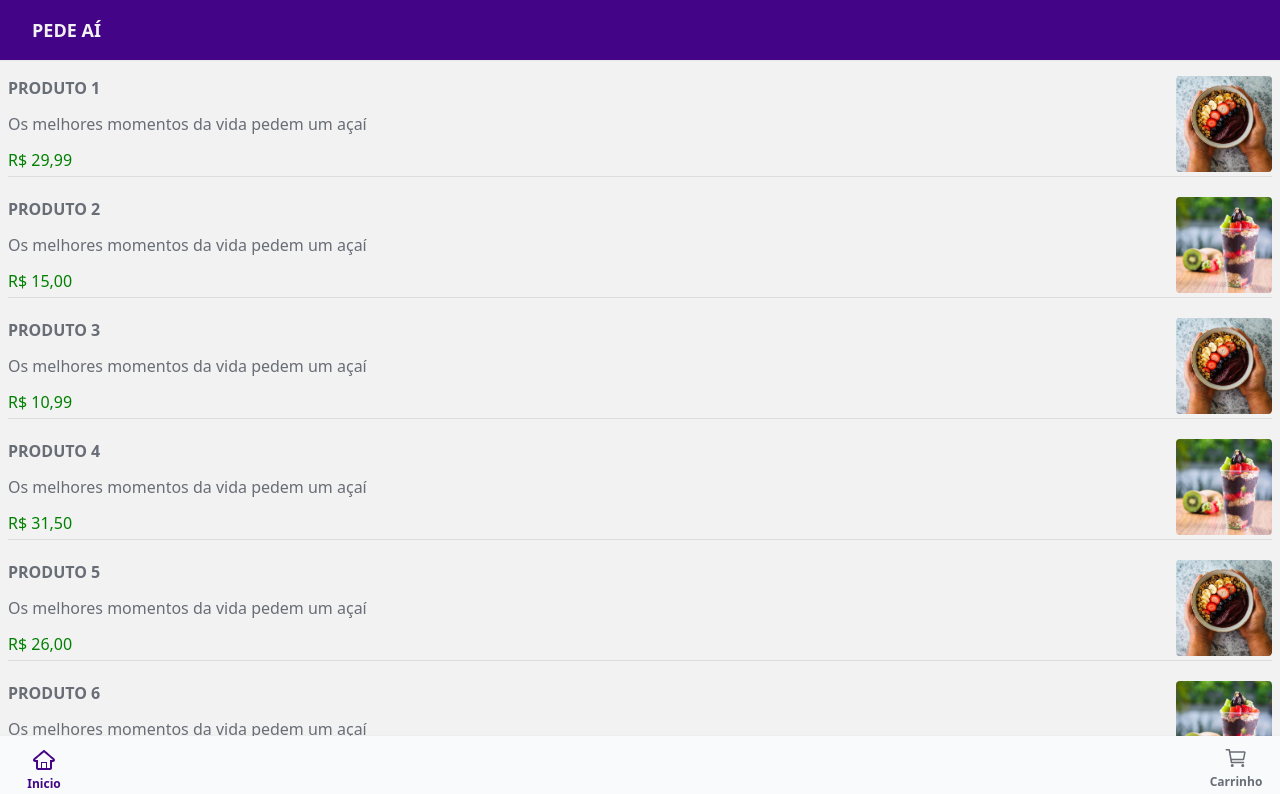
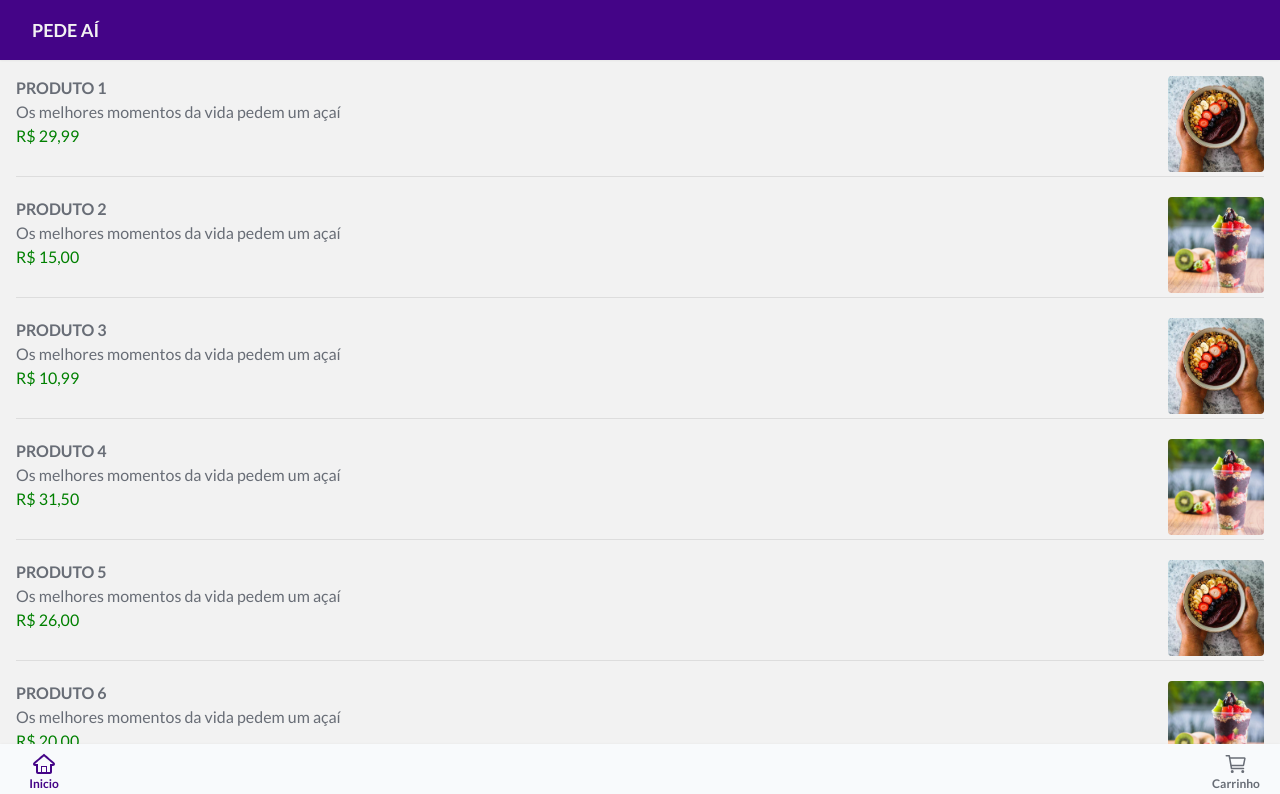
Before and after one commit to GledsonLucas111/PEDE-A-, a Next.js app: page / in a window 1280 px wide. Shown: the top 794 px of the page. Built offline with nearby package versions, Linux system fonts and the light colour scheme.

Commit message:
compenent footer

```diff
--- a/src/app/(store)/(home)/page.tsx
+++ b/src/app/(store)/(home)/page.tsx
@@ -1,21 +1,58 @@
-'use client';
+"use client";
 import { Card } from "@/components/card";
-import Footer from "@/components/footer";
+import { Footer } from "@/components/footer";
 import Header from "@/components/header";
 import { useCartStore } from "@/globalStateCar/CartStore";
+import { useRouter } from "next/navigation";
+import { useState } from "react";
+import { IoCartOutline } from "react-icons/io5";
+import { TiHomeOutline } from "react-icons/ti";
 
 export default function Home() {
-const items = useCartStore((state) => state.avaliableItems);
+  const items = useCartStore((state) => state.avaliableItems);
+  const [activeHome, setActiveHome] = useState(true);
+  const [activeCart, setActiveCart] = useState(false);
+  const { push } = useRouter();
+
+  const goToHome = () => {
+    setActiveHome(true);
+    setActiveCart(false);
+    push("/");
+  };
+  const goToCart = () => {
+    setActiveCart(true);
+    setActiveHome(false);
+    push("/cart");
+  };
 
   return (
     <div className="flex flex-col h-full justify-between ">
       <Header />
-      <div className="flex flex-col h-full" >
-          <Card.Root>
-            <Card.Content items={items} inCart={false} url="/product"></Card.Content>
-          </Card.Root>
+      <div className="flex flex-col h-full">
+        <Card.Root>
+          <Card.Content
+            items={items}
+            inCart={false}
+            url="/product"
+          ></Card.Content>
+        </Card.Root>
       </div>
-      <Footer />
+
+      <Footer.Root>
+        <Footer.Button
+          goTo={goToHome}
+          active={activeHome}
+          icon={<TiHomeOutline />}
+          text="Inicio"
+        ></Footer.Button>
+        <Footer.Button
+          goTo={goToCart}
+          active={activeCart}
+          icon={<IoCartOutline />}
+          text="Carrinho"
+        ></Footer.Button>
+      </Footer.Root>
+
     </div>
   );
 }
--- a/src/app/(store)/cart/page.tsx
+++ b/src/app/(store)/cart/page.tsx
@@ -1,5 +1,6 @@
 "use client";
 import { Card } from "@/components/card";
+import { Footer } from "@/components/footer";
 import { useCartStore } from "@/globalStateCar/CartStore";
 import { useRouter } from "next/navigation";
 import { useEffect, useState } from "react";
@@ -39,7 +40,7 @@ export default function Checkout() {
           <Card.Content items={items} inCart={true} quantityInCart={1}></Card.Content>
         </Card.Root>
 
-        <div className="pb-24 flex justify-center">
+        <div className="pb-24 pt-4 flex justify-center">
         <button
           onClick={() => push("/")}
           className=" h-10 text-red rounded font-bold flex items-center justify-center"
@@ -50,12 +51,9 @@ export default function Checkout() {
 
       </div>
 
-      <footer className="w-full p-4  bg-slate-50 shadow flex items-center fixed bottom-0">
-        <button className="w-full h-10 bg-green text-white active:bg-green300 rounded font-bold flex items-center justify-between px-2">
-          <p className="">Continuar</p>
-          <p className="">{sumPrice()}</p>
-        </button>
-      </footer>
+      <Footer.Root>
+        <Footer.Actions sumPrice={sumPrice} text="Confirmar"/>
+      </Footer.Root>
     </div>
   );
 }
--- a/src/app/(store)/product/[id]/page.tsx
+++ b/src/app/(store)/product/[id]/page.tsx
@@ -1,4 +1,5 @@
 "use client";
+import { Footer } from "@/components/footer";
 import { useCartStore } from "@/globalStateCar/CartStore";
 import { useRouter } from "next/navigation";
 import { useEffect, useState } from "react";
@@ -47,27 +48,24 @@ export default function Product(props: ProductProps) {
         </p>
       </div>
 
-      <footer className="w-full p-4  gap-7 bg-slate-50 shadow flex items-center justify-between fixed bottom-0">
+      <Footer.Root>
         <div className="flex gap-4 items-center">
           <button
-            onClick={() => setQuantity(quantity--)}
-            className="font-bold text-red text-2xl"
+            onClick={() => setQuantity(quantity-1)}
+            className="font-bold text-purple text-2xl"
           >
             <p>-</p>
           </button>
-          <p>{quantity}</p>
+          <p className="font-bold text-purple">{quantity}</p>
           <button
-            onClick={() => setQuantity(quantity++)}
-            className="font-bold text-red text-2xl"
+            onClick={() => setQuantity(quantity+1)}
+            className="font-bold text-purple text-2xl"
           >
             <p>+</p>
           </button>
         </div>
-        <button className="w-full h-10 bg-green text-white active:bg-green300 rounded font-bold flex items-center justify-between px-2" onClick={()=> addToCart(item[0])}>
-          <p className="">Adicionar</p>
-          <p className="">{sumPrice()}</p>
-        </button>
-      </footer>
+        <Footer.Actions sumPrice={sumPrice} text="Adicionar" />
+      </Footer.Root>
     </div>
   );
 }
--- a/src/app/layout.tsx
+++ b/src/app/layout.tsx
@@ -1,5 +1,11 @@
 import type { Metadata } from "next";
 import "./globals.css";
+import {Lato} from "next/font/google"
+
+const lato = Lato({
+  subsets: ['latin'],
+  weight: ['400', '700']
+})
 
 export const metadata: Metadata = {
   title: "PEDE AI",
@@ -14,7 +20,7 @@ export default function RootLayout({
 }>) {
   return (
     <html lang="en">
-      <body className="bg-white" suppressHydrationWarning={true}>
+      <body className={`bg-white ${lato.className}`}  suppressHydrationWarning={true}>
         {children}
       </body>
     </html>
--- a/src/components/card/CardContent.tsx
+++ b/src/components/card/CardContent.tsx
@@ -1,6 +1,7 @@
 "use client";
 import Image from "next/image";
 import { useRouter } from "next/navigation";
+import { HiTrash } from "react-icons/hi2";
 
 interface CardContentProps {
   items: any[];
@@ -9,30 +10,26 @@ interface CardContentProps {
   quantityInCart?: number;
 }
 
-export function CardContent({ items, url, inCart, quantityInCart }: CardContentProps) {
+export function CardContent({
+  items,
+  url,
+  inCart,
+}: CardContentProps) {
   const { push } = useRouter();
   return (
     <div
-      className={`flex flex-col gap-5 justify-center  ${
+      className={`flex flex-col gap-5 justify-center px-2 ${
         inCart ? `pt-16` : `pb-20 pt-2`
       }`}
     >
       {items.map((item) => (
         <button
           key={item.id}
-          onClick={url ? () => push(`${url}/${item.id}`) : () => push("")}
+          onClick={url ? () => push(`${url}/${item.id}`) : () => null}
+          className={`items-center ${inCart?"flex  justify-between": "" }`}
         >
-          <div
-            className={`flex w-full justify-between   ${
-              inCart ? `flex-row-reverse gap-2` : ``
-            }`}
-          >
-            {inCart ? (
-              <div className="flex gap-1 items-center">
-                <button className="border h-7">deletar</button>
-              </div>
-            ) : null}
-            <div className="flex flex-col justify-between items-start">
+            <section className={`flex justify-between ${inCart? "flex-row-reverse gap-2" : ""}`}>
+              <div className="flex flex-col items-start">
                 <p className="text-gray font-bold">{item.name}</p>
                 <p className="text-gray text-start">{item.description}</p>
                 <p className="text-green ">
@@ -42,7 +39,6 @@ export function CardContent({ items, url, inCart, quantityInCart }: CardContentP
                   })}
                 </p>
               </div>
-
               <Image
                 src={`${item.image}`}
                 alt="imagem acai"
@@ -50,10 +46,15 @@ export function CardContent({ items, url, inCart, quantityInCart }: CardContentP
                 width={100}
                 height={100}
               />
-          </div>
+            </section>
             {inCart ? (
-            null
-          ) : (
+              <section className="flex gap-1 items-center">
+                <button className="h-7 text-red mr-3 text-xl text-center active:text-green">
+                  <HiTrash />
+                </button>
+              </section>
+            ) : null}
+          {inCart ? null : (
             <p className="w-full border-b border-white600 pt-1"></p>
           )}
         </button>
--- a/src/components/card/CardRoot.tsx
+++ b/src/components/card/CardRoot.tsx
@@ -1,5 +1,3 @@
-"use client";
-
 import { ReactNode } from "react";
 
 interface CardRootProps {
--- /dev/null
+++ b/src/components/footer/FooterActions.tsx
@@ -0,0 +1,12 @@
+interface ButtonProps {
+  sumPrice: () => any;
+  text: string;
+}
+export default function FooterActions({ sumPrice, text }: ButtonProps) {
+  return (
+    <button className={`w-full h-10 bg-green text-white active:bg-green300 rounded font-bold flex items-center justify-between px-2 `}>
+      <p className="">{text}</p>
+      <p className="">{sumPrice()}</p>
+    </button>
+  );
+}
--- /dev/null
+++ b/src/components/footer/FooterButton.tsx
@@ -0,0 +1,31 @@
+
+interface ButtonProps {
+  goTo: () => void;
+  active: boolean;
+  icon: any;
+  text: string;
+}
+export default function FooterButton({ goTo, active, icon, text }: ButtonProps) {
+  return (
+    <button
+      onClick={goTo}
+      className={`flex flex-col items-center w-14 active:bg-cian rounded ${
+        active ? "justify-end" : "justify-center"
+      }`}
+    >
+      <p
+        className={`text-2xl  ${
+          active ? "text-purple" : "text-gray"
+        }`}
+      >
+        {icon}
+      </p>
+      <p
+        className={`text-xs font-bold ${active ? "text-purple" : "text-gray"}`}
+      >
+        {text}
+      </p>
+      {active ? <p className="w-14 h-1 bg-purple rounded-sm bottom-0 fixed"></p> : ""}
+    </button>
+  );
+}
--- /dev/null
+++ b/src/components/footer/FooterRoot.tsx
@@ -0,0 +1,10 @@
+"use client";
+
+import { ReactNode } from "react";
+
+interface FooterRootProps {
+  children: ReactNode;
+}
+export default function FooterRoot({ children }: FooterRootProps) {
+  return <div className="w-full px-4 h-14 bg-slate-50 flex justify-between items-center shadow fixed bottom-0 gap-4">{children}</div>;
+}
--- a/src/components/footer/index.tsx
+++ b/src/components/footer/index.tsx
@@ -1,67 +1,9 @@
-"use client";
-import { TiHomeOutline } from "react-icons/ti";
-import { IoCartOutline } from "react-icons/io5";
-import { useState } from "react";
-import { useRouter } from "next/navigation";
+import FooterActions from "./FooterActions";
+import FooterButton from "./FooterButton";
+import FooterRoot from "./FooterRoot";
 
-export default function Footer() {
-  const [activeHome, setActiveHome] = useState(true);
-  const [activeCart, setActiveCart] = useState(false);
-  const { push } = useRouter();
-
-  const goToCart = () => {
-    setActiveCart(true);
-    setActiveHome(false);
-    push("/cart");
-  };
-
-  const goToHome = () => {
-    setActiveHome(true);
-    setActiveCart(false);
-    push("/");
-  };
-
-  return (
-    <footer className="w-full px-4 h-16 bg-slate-50 flex justify-between shadow fixed bottom-0 ">
-      <button
-        onClick={goToHome}
-        className={`flex flex-col items-center w-14 active:bg-cian rounded gap-1 ${
-          activeHome ? "justify-end" : "justify-center"
-        }`}
-      >
-        <TiHomeOutline
-          size="1.5rem"
-          color={`${activeHome ? "#440487" : "#686D76"}`}
-        />
-        <p
-          className={`text-xs font-bold ${
-            activeHome ? "text-purple" : "text-gray"
-          }`}
-        >
-          Inicio
-        </p>
-        {activeHome ? <p className="w-full h-1 bg-purple rounded"></p> : ""}
-      </button>
-
-      <button
-        onClick={goToCart}
-        className={`flex flex-col items-center w-14 active:bg-cian rounded gap-1 ${
-          activeCart ? "justify-end" : "justify-center"
-        }`}
-      >
-        <IoCartOutline
-          size="1.5rem"
-          color={`${activeCart ? "#440487" : "#686D76"}`}
-        />
-        <p
-          className={`text-xs font-bold ${
-            activeCart ? "text-purple" : "text-gray"
-          }`}
-        >
-          Carrinho
-        </p>
-        {activeCart ? <p className="w-full h-1 bg-purple rounded"></p> : ""}
-      </button>
-    </footer>
-  );
-}
+export const Footer = {
+  Root: FooterRoot,
+  Button: FooterButton,
+  Actions: FooterActions,
+};
--- a/src/components/header/index.tsx
+++ b/src/components/header/index.tsx
@@ -9,6 +9,7 @@ useEffect(()=>{
   window.addEventListener('scroll', ()=> {
       let scrollTop = window.scrollY;
       console.log(scrollTop)
+      // 61 quando passa do header
   })
 })
   return(
```
Lines whose indentation alone changed are shown as unchanged.
